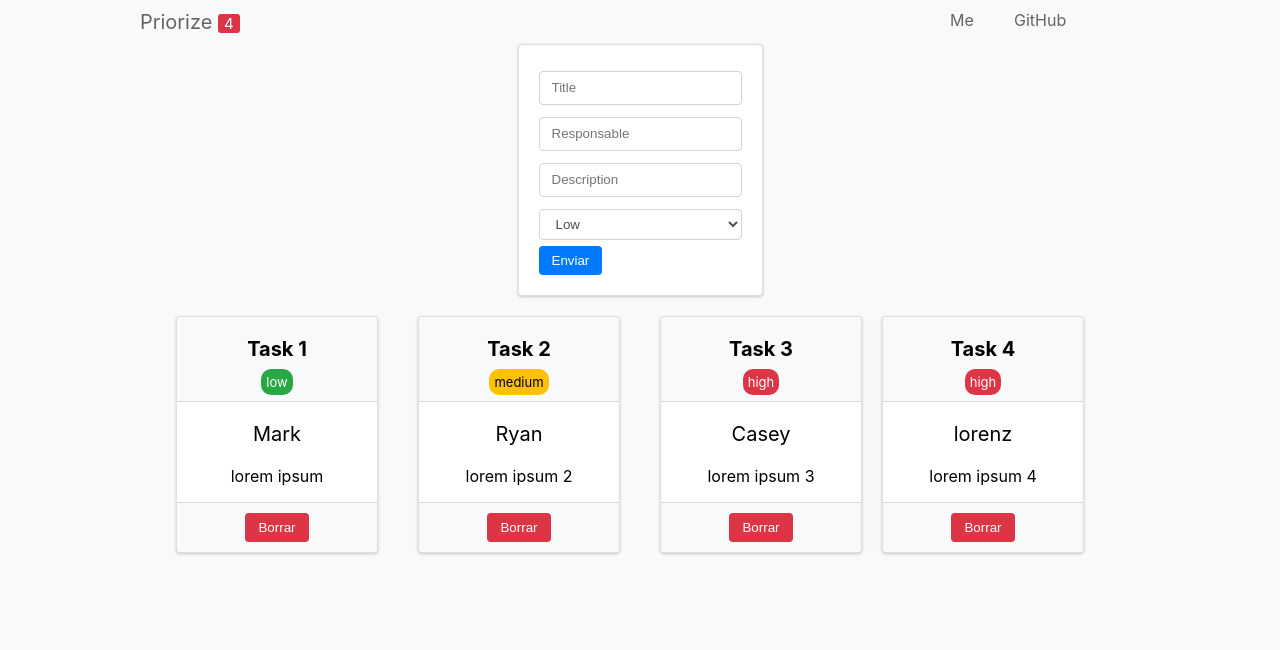
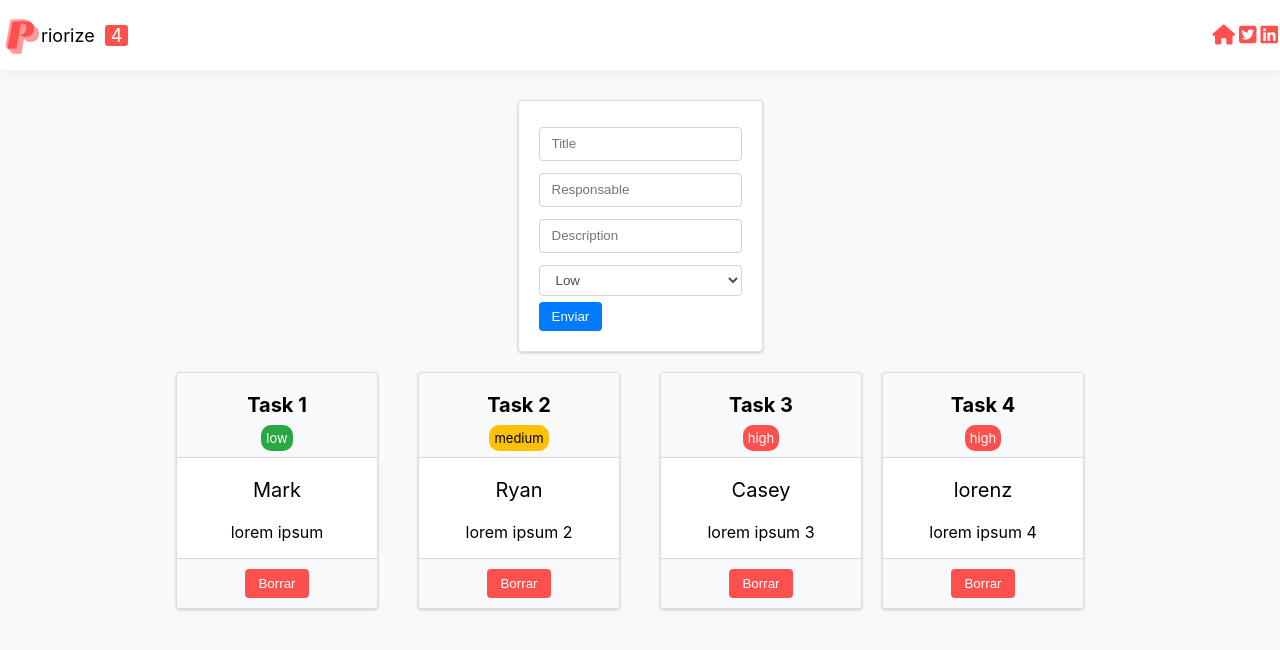
Before and after one commit to makinox/priorize, a React (Create React App) app: page / in a window 1280 px wide. Shown: the top 650 px of the page. Built offline with nearby package versions, Linux system fonts and the light colour scheme.

Commit message:
[ADD] New navbar & colors

```diff
--- a/public/index.html
+++ b/public/index.html
@@ -4,21 +4,9 @@
     <meta charset="utf-8">
     <meta name="viewport" content="width=device-width, initial-scale=1, shrink-to-fit=no">
     <meta name="theme-color" content="#000000">
-    <!--
-      manifest.json provides metadata used when your web app is added to the
-      homescreen on Android. See https://developers.google.com/web/fundamentals/engage-and-retain/web-app-manifest/
-    -->
     <link rel="manifest" href="%PUBLIC_URL%/manifest.json">
     <link rel="shortcut icon" href="%PUBLIC_URL%/favicon.ico">
-    <!--
-      Notice the use of %PUBLIC_URL% in the tags above.
-      It will be replaced with the URL of the `public` folder during the build.
-      Only files inside the `public` folder can be referenced from the HTML.
-
-      Unlike "/favicon.ico" or "favicon.ico", "%PUBLIC_URL%/favicon.ico" will
-      work correctly both with client-side routing and a non-root public URL.
-      Learn how to configure a non-root public URL by running `npm run build`.
-    -->
+    <script src="https://kit.fontawesome.com/307e2eecdc.js" crossorigin="anonymous"></script>
     <title>Priorize</title>
   </head>
   <body>
@@ -26,15 +14,5 @@
       You need to enable JavaScript to run this app.
     </noscript>
     <div id="root"></div>
-    <!--
-      This HTML file is a template.
-      If you open it directly in the browser, you will see an empty page.
-
-      You can add webfonts, meta tags, or analytics to this file.
-      The build step will place the bundled scripts into the <body> tag.
-
-      To begin the development, run `npm start` or `yarn start`.
-      To create a production bundle, use `npm run build` or `yarn build`.
-    -->
   </body>
 </html>
--- a/src/components/navbar/navbar.js
+++ b/src/components/navbar/navbar.js
@@ -1,25 +1,30 @@
 import React from 'react';
+import Logo from '../../assets/logo.svg';
 import './navbarLayout.css';
 
 export default function navbar({ counter }) {
   return (
     <header>
       <nav>
-        <div>
-          <a href="/">
-            Priorize <span>{counter}</span>
-          </a>
-        </div>
-        <div>
-          <a target="_blank" rel="noopener noreferrer" href="http://jesusbossa.com">
-            Me
-          </a>
-        </div>
-        <div>
-          <a target="_blank" rel="noopener noreferrer" href="https://github.com/makinox">
-            GitHub
-          </a>
-        </div>
+        <section>
+          <div>
+            <img src={Logo} alt="Priorize logo" />
+            <span>riorize</span>
+            <span>{counter}</span>
+          </div>
+
+          <div>
+            <a target="_blank" rel="noreferrer" href="https://jesusbossa.dev">
+              <i className="fas fa-home"></i>
+            </a>
+            <a target="_blank" rel="noreferrer" href="https://twitter.com/jesMakinox">
+              <i className="fab fa-twitter-square"></i>
+            </a>
+            <a target="_blank" rel="noreferrer" href="https://www.linkedin.com/in/makinox">
+              <i className="fab fa-linkedin"></i>
+            </a>
+          </div>
+        </section>
       </nav>
     </header>
   );
--- a/src/components/navbar/navbarLayout.css
+++ b/src/components/navbar/navbarLayout.css
@@ -1,40 +1,51 @@
-header {
-  display: grid;
-  grid-auto-columns: minmax(auto, 1000px);
-  justify-content: center;
+nav {
+  box-shadow: 3px 3px 10px 3px rgba(0, 0, 0, 0.03);
+  background-color: #fff;
 }
 
-header nav {
-  display: grid;
-  grid-template-columns: minmax(auto, 800px) repeat(2, minmax(auto, .3fr));
-  padding: 10px 0;
-  grid-gap: 0 10px;
+nav section {
+  justify-content: space-between;
+  align-items: center;
+  max-width: 1324px;
+  margin: 0px auto 30px auto;
+  display: flex;
+  width: auto;
 }
 
-header nav a {
-  display: inline;
-  color: rgba(0,0,0, .6);
-  transition: 0.3s ease;
-  cursor: pointer;
+nav section div:first-of-type {
+  display: flex;
+  align-items: center;
+}
+
+nav section div:first-of-type img {
+  height: 70px;
+}
+
+nav section div:first-of-type span {
+  display: inline-block;
+  margin-right: 10px;
+  font-size: 18px;
+}
+
+nav section div:first-of-type span:last-of-type {
+  background-color: #ff5050;
+  border-radius: 3px;
+  padding: 0px 6px;
+  color: #fff;
+}
+
+nav section div:last-of-type a {
   text-decoration: none;
 }
 
-header nav a:hover {
-  color: rgb(0,0,0);
-  text-decoration: none;
+nav section div:last-of-type i {
+  transition: all 0.3s ease 0s;
+  color: #ff5050;
+  cursor: pointer;
+  font-size: 20px;
+  margin: 0 2px;
 }
 
-header nav div:first-of-type a {
-  font-size: 20px;
+nav section div:last-of-type i:hover {
+  color: #ff9a9a;
 }
-
-header nav div:first-of-type a span {
-  font-size: 15px;
-}
-
-header nav span {
-  color: #fff;
-  background-color: #dc3545;
-  padding: 0px 6px;
-  border-radius: 3px;
-}
--- a/src/components/task/task.js
+++ b/src/components/task/task.js
@@ -9,7 +9,7 @@ export default function Task({ task, deleteTask }) {
       case 'medium':
         return <span style={{ backgroundColor: '#FFC107', padding: '5px', fontSize: '13px', color: '#000', borderRadius: '10px' }}>{tag}</span>;
       case 'high':
-        return <span style={{ backgroundColor: '#DC3545', padding: '5px', fontSize: '13px', color: '#fff', borderRadius: '10px' }}>{tag}</span>;
+        return <span style={{ backgroundColor: '#ff5050', padding: '5px', fontSize: '13px', color: '#fff', borderRadius: '10px' }}>{tag}</span>;
       default:
         return tag;
     }
--- a/src/components/task/taskLayout.css
+++ b/src/components/task/taskLayout.css
@@ -64,6 +64,6 @@
   padding: 0.375rem 0.75rem;
   border-radius: 0.25rem;
   cursor: pointer;
-  background-color: #dc3545;
+  background-color: #ff5050;
   color: #fff;
 }
```
Also changed, not shown: src/assets/logo.png (added), src/assets/logo.svg (added).
